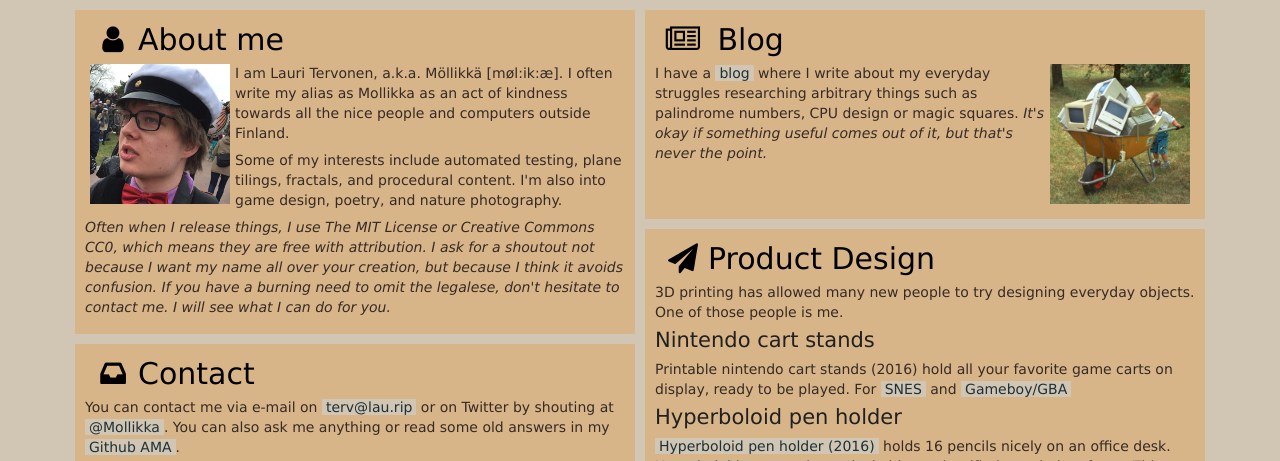
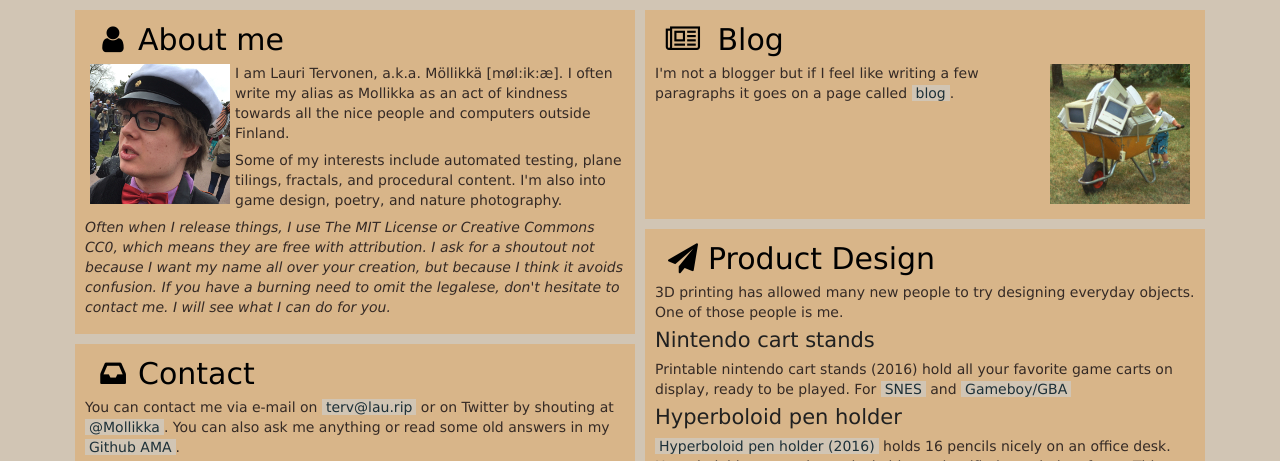
Before and after one commit to mollikka/mollikka.github.io, a plain HTML site: page index.html in a window 1280 px wide. Shown: the top 461 px of the page. Drawn offline with nearby package versions, Linux system fonts and the light colour scheme; no server answers.

Commit message:
Blog description

```diff
--- a/index.html
+++ b/index.html
@@ -222,11 +222,9 @@
         </figure>
 
         <p>
-            I have a <a href="https://mollikka.github.io/blog">blog</a> where I write
-            about my everyday struggles researching
-            arbitrary things such as palindrome numbers, CPU design or magic squares.
-            <em>It's okay if something useful comes out of it, but that's never the
-            point.</em>
+            I'm not a blogger but if I feel like writing a few
+            paragraphs it goes on a page called
+            <a href="https://mollikka.github.io/blog">blog</a>.
         </p>
         <div id="blog-posts"></div>
 
```
